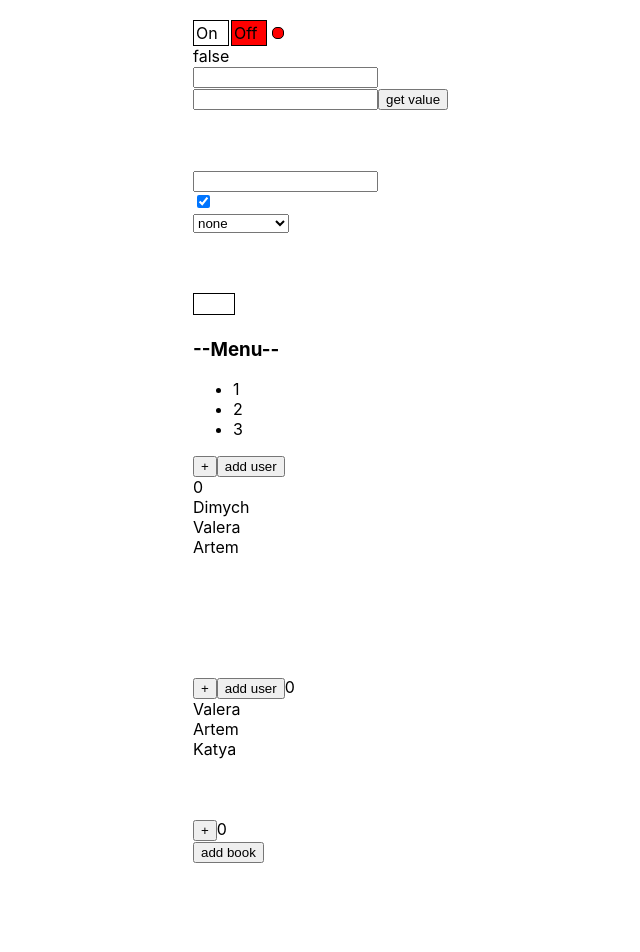
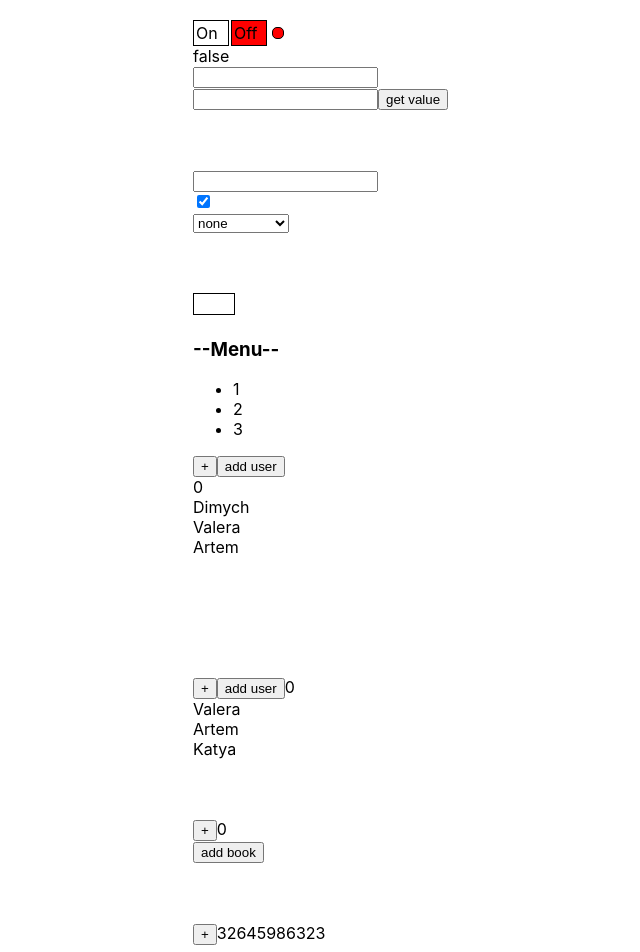
Before and after one commit to ElenaBoyko1992/React-Detail-Course, a React (Create React App) app: page / in a window 1280 px wide. Shown: the top 952 px of the page, without its empty margins (147-787 px from the left). Before the commit the page ends 883 px from the top, so only its background shows below. Built offline with nearby package versions, Linux system fonts and the light colour scheme.

Commit message:
20 lesson

```diff
--- a/src/App.tsx
+++ b/src/App.tsx
@@ -9,6 +9,7 @@ import {Select} from "./components/Select/Select";
 import UncontrolledAccordion from "./components/UncontrolledAccordion/UncontrolledAccordion";
 import {Example1} from "./components/ReactMemo/ReactMemo";
 import {DifficultCountingExample, HelpsToReactMemo, LikeUseCallback} from "./components/UseMemo/UseMemoUseCallback";
+import {ExampleUseState} from "./components/UseState/UseState";
 
 function App() {
     console.log("App rendering")
@@ -87,7 +88,13 @@ function App() {
             <br/>
             <br/>
             <LikeUseCallback/>
-
+            <br/>
+            <br/>
+            <br/>
+            <ExampleUseState/>
+            <br/>
+            <br/>
+            <br/>
         </div>
     );
 }
--- /dev/null
+++ b/src/components/UseState/UseState.tsx
@@ -0,0 +1,20 @@
+import React, {useMemo, useState} from "react";
+
+function generateData() {
+    //difficult counting
+    console.log('generateData')
+    return 32645986323
+}
+
+export const ExampleUseState = () => {
+    console.log('ExampleUseState');
+
+    //   const initValue = useMemo(generateData, [])
+
+    const [counter, setCounter] = useState(generateData);
+
+    return <>
+        <button onClick={() => setCounter(state => state + 1)}>+</button>
+        {counter}
+    </>
+}
```
Also changed, not shown: 1 other file (tests, documents, lock files or other folders).
